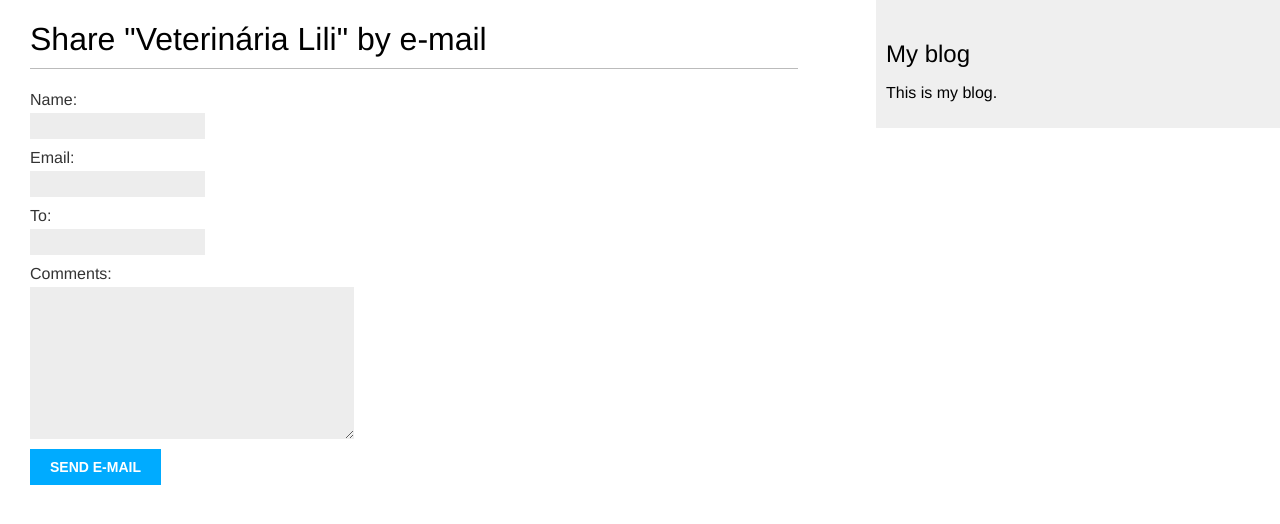
After one commit to luizrenatomf/blog_django, a Django app: page /blog/2/share/ in a window 1280 px wide. The commit adds this page. Shown: the top 524 px of the page. Run offline with Django 3.2, Linux system fonts and the light colour scheme; data comes from the database, SQL or seed files in the repository; both versions use the stored data as it was after the commit.

Commit message:
Implementação de sistema de compartilhamento de posts por e-mail

```diff
--- /dev/null
+++ b/blog/forms.py
@@ -0,0 +1,7 @@
+from django import forms
+
+class EmailPostForm(forms.Form):
+	name = forms.CharField(max_length=25)
+	email = forms.EmailField()
+	to = forms.EmailField()
+	comments = forms.CharField(required=False,widget=forms.Textarea)
--- a/blog/templates/blog/post/detail.html
+++ b/blog/templates/blog/post/detail.html
@@ -4,9 +4,13 @@
 
 {% block content %}
 	<h1>{{ post.title }}</h1>
-	{% for post in posts %}
 	<p class="date">
 		Published {{ post.publish }} by {{ post.author }}
 	</p>
 	{{ post.body|linebreaks }}
+	<p>
+		<a href="{% url 'blog:post_share' post.id %}">
+			Share this post
+		</a>
+	</p>
 {% endblock %}
--- a/blog/templates/blog/post/list.html
+++ b/blog/templates/blog/post/list.html
@@ -16,5 +16,5 @@
 	{{ post.body|truncatewords:30|linebreaks }}
 	{% endfor %}
 
-	{% include "pagination.html" with page=posts %}
+	{% include "pagination.html" with page=page_obj %}
 {% endblock %}
--- /dev/null
+++ b/blog/templates/blog/post/share.html
@@ -0,0 +1,17 @@
+{% extends "blog/base.html" %}
+{% block title %}Share a post{% endblock %}
+{% block content %}
+	{% if sent %}
+		<h1>E-mail successfully sent</h1>
+		<p>
+			"{{ post.title }}" was successfully sent to {{ form.cleaned_data.to }}.
+		</p>
+	{% else %}
+		<h1>Share "{{ post.title }}" by e-mail</h1>
+		<form method="post">
+			{{ form.as_p }}
+			{% csrf_token %}
+			<input type="submit" value="Send e-mail">
+		</form>
+	{% endif %}
+{% endblock %}
--- a/blog/urls.py
+++ b/blog/urls.py
@@ -6,7 +6,6 @@ app_name = 'blog'
 urlpatterns = [
 	# views de postagens
 	path('',views.post_list,name='post_list'),
-	path('<int:year>/<int:month>/<int:day>/<slug:post>/',
-		 views.post_detail,
-		 name='post_detail'),
+	path('<int:year>/<int:month>/<int:day>/<slug:post>/',views.post_detail,name='post_detail'),
+	path('<int:post_id>/share/',views.post_share,name='post_share'),
 ]
--- a/blog/views.py
+++ b/blog/views.py
@@ -1,6 +1,9 @@
-from django.shortcuts import render
+from django.shortcuts import render, get_object_or_404
 from django.core.paginator import Paginator, EmptyPage, PageNotAnInteger
+from django.views.generic import ListView
+from django.core.mail import send_mail
 from .models import Post
+from .forms import EmailPostForm
 
 def post_list(request):
 	object_list = Post.published.all()
@@ -27,3 +30,32 @@ def post_detail(request,year,month,day,post):
 		                     publish__month=month,
 		                     publish__day=day)
 	return render(request,'blog/post/detail.html',{'post':post})
+
+
+class PostListView(ListView):
+	queryset = Post.published.all()
+	context_object_name = 'posts'
+	paginate_by = 3
+	template_name = 'blog/post/list.html'
+
+
+def post_share(request, post_id):
+	# Obtém a postagem com base no id
+	post = get_object_or_404(Post, id=post_id,status='published')
+	sent = False
+
+	if request.method == 'POST':
+		# Formulário foi submetido
+		form = EmailPostForm(request.POST)
+		if form.is_valid():
+			# Campos do formulário passaram pela validação
+			cd = form.cleaned_data
+			# ... envia o email
+			post_url = request.build_absolute_uri(post.get_absolute_url())
+			subject = f"{cd['name']} recommends you read {post.title}"
+			message = f"Read {post.title} at {post_url}\n\n {cd['name']}'s comments: {cd['comments']}"
+			send_mail(subject, message,'admin@myblog.com',[cd['to']])
+			sent = True
+	else:
+			form = EmailPostForm()
+	return render(request,'blog/post/share.html',{'post':post,'form':form,'sent':sent})
--- a/mysite/settings.py
+++ b/mysite/settings.py
@@ -124,3 +124,5 @@ STATIC_URL = '/static/'
 # https://docs.djangoproject.com/en/3.2/ref/settings/#default-auto-field
 
 DEFAULT_AUTO_FIELD = 'django.db.models.BigAutoField'
+
+EMAIL_BACKEND = 'django.core.mail.backends.console.EmailBackend'
```
Also changed, not shown: db.sqlite3.
